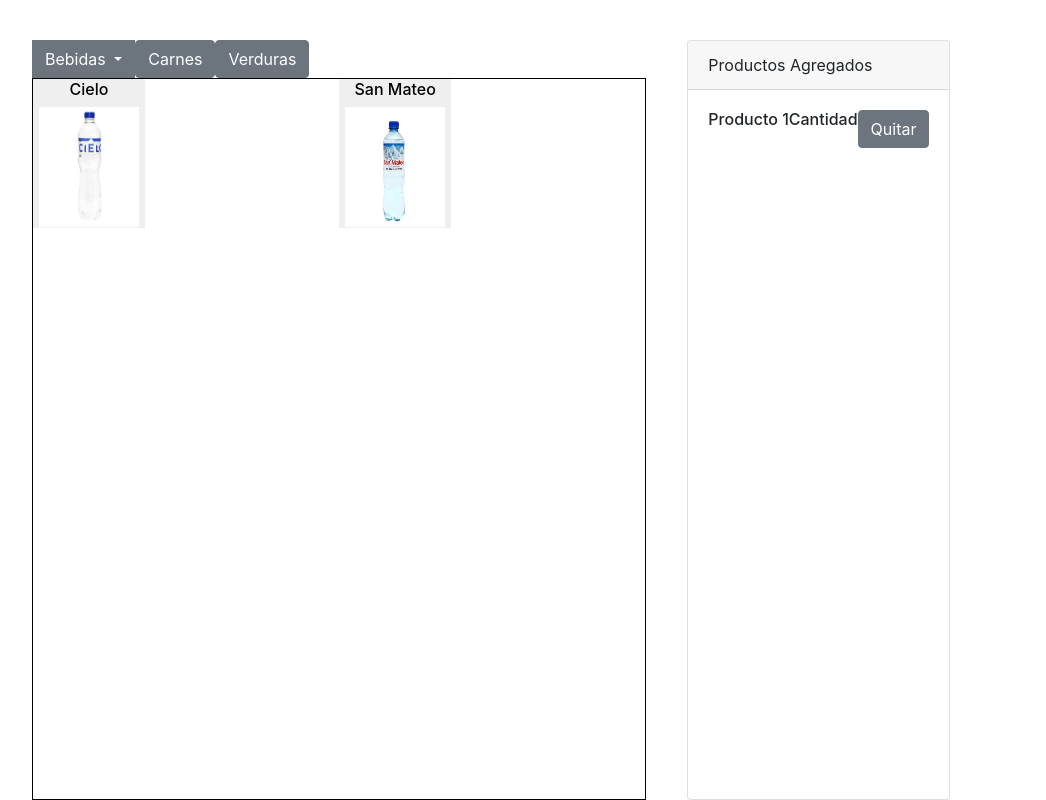
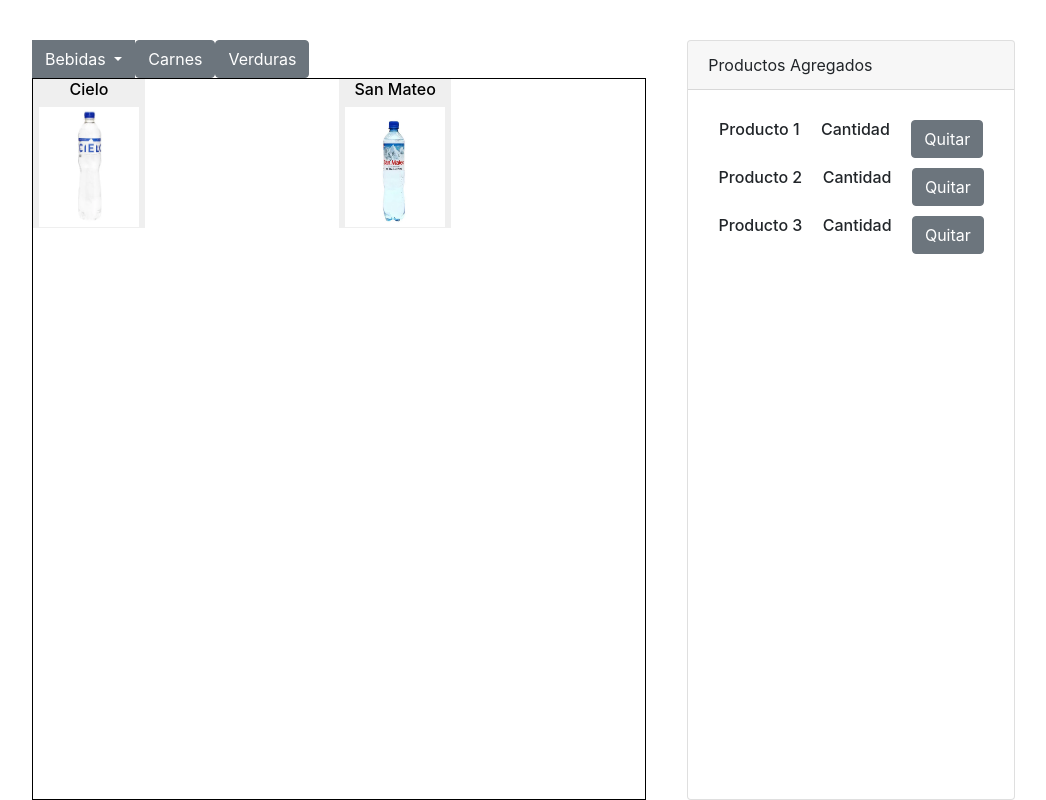
Before and after one commit to daniel715/marketec-FrontEndVue, a Vue app: page / in a window 1280 px wide. Shown: the whole page, without its empty margins (96-1142 px from the left). Built offline with nearby package versions, Linux system fonts and the light colour scheme.

Commit message:
se arreglo issue con el card

```diff
--- a/src/components/PaginaPrincipal/ListaAgregados.vue
+++ b/src/components/PaginaPrincipal/ListaAgregados.vue
@@ -8,6 +8,16 @@
             <div class="card-body" >
                 <div class="item" >
                     <h6>Producto 1</h6>
+                    <h6>Cantidad</h6>
+                    <button class="btn btn-secondary" >Quitar</button>
+                </div>
+                <div class="item" >
+                    <h6>Producto 2</h6>
+                    <h6>Cantidad</h6>
+                    <button class="btn btn-secondary" >Quitar</button>
+                </div>
+                <div class="item" >
+                    <h6>Producto 3</h6>
                     <h6>Cantidad</h6>
                     <button class="btn btn-secondary" >Quitar</button>
                 </div>
@@ -31,9 +41,10 @@
         width: 80%
         .card
             margin-top: 40px
+            width: 100%
             .item
+                margin-top: 10px
                 display: flex
                 direction: row
                 justify-content: space-around
-
 </style>
```
